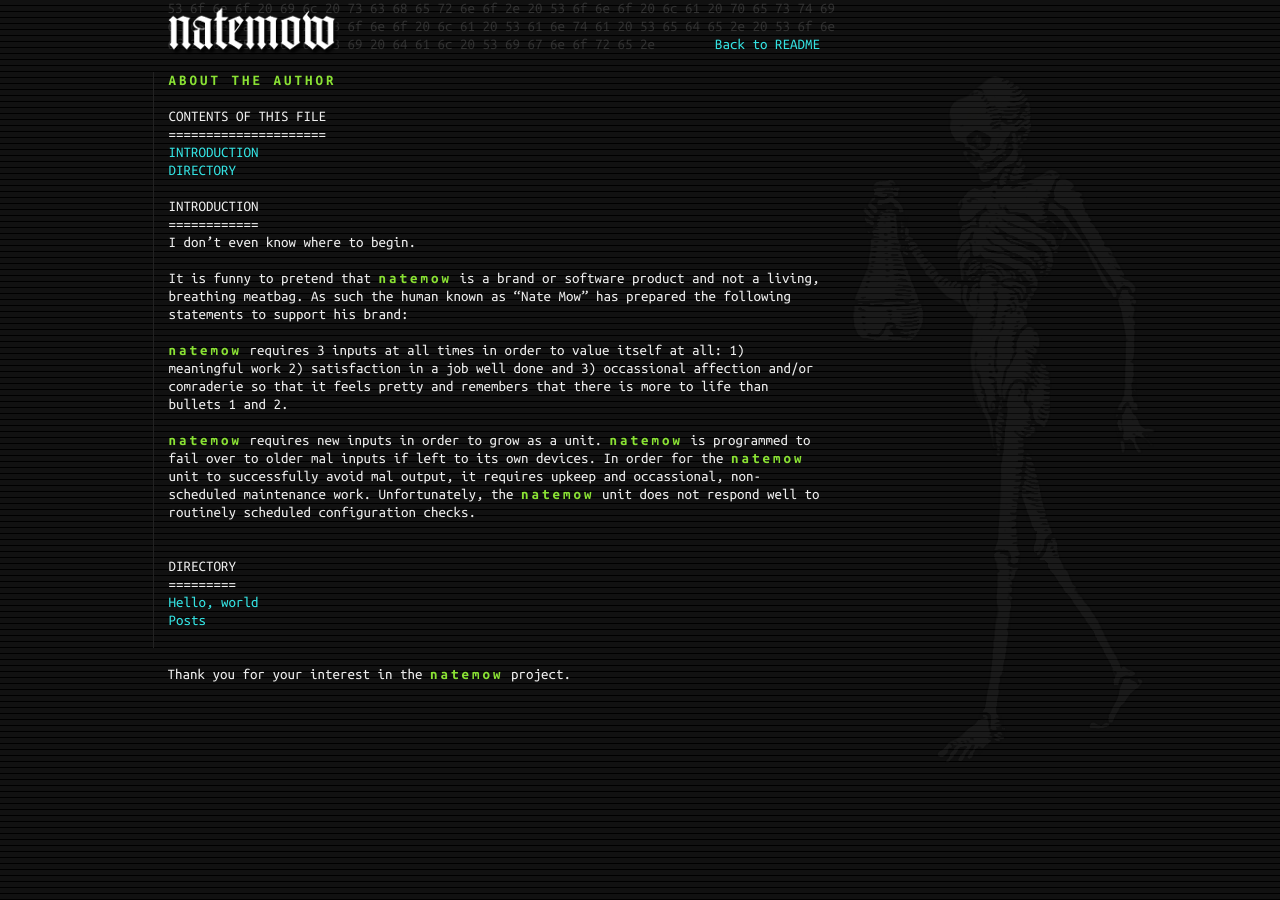
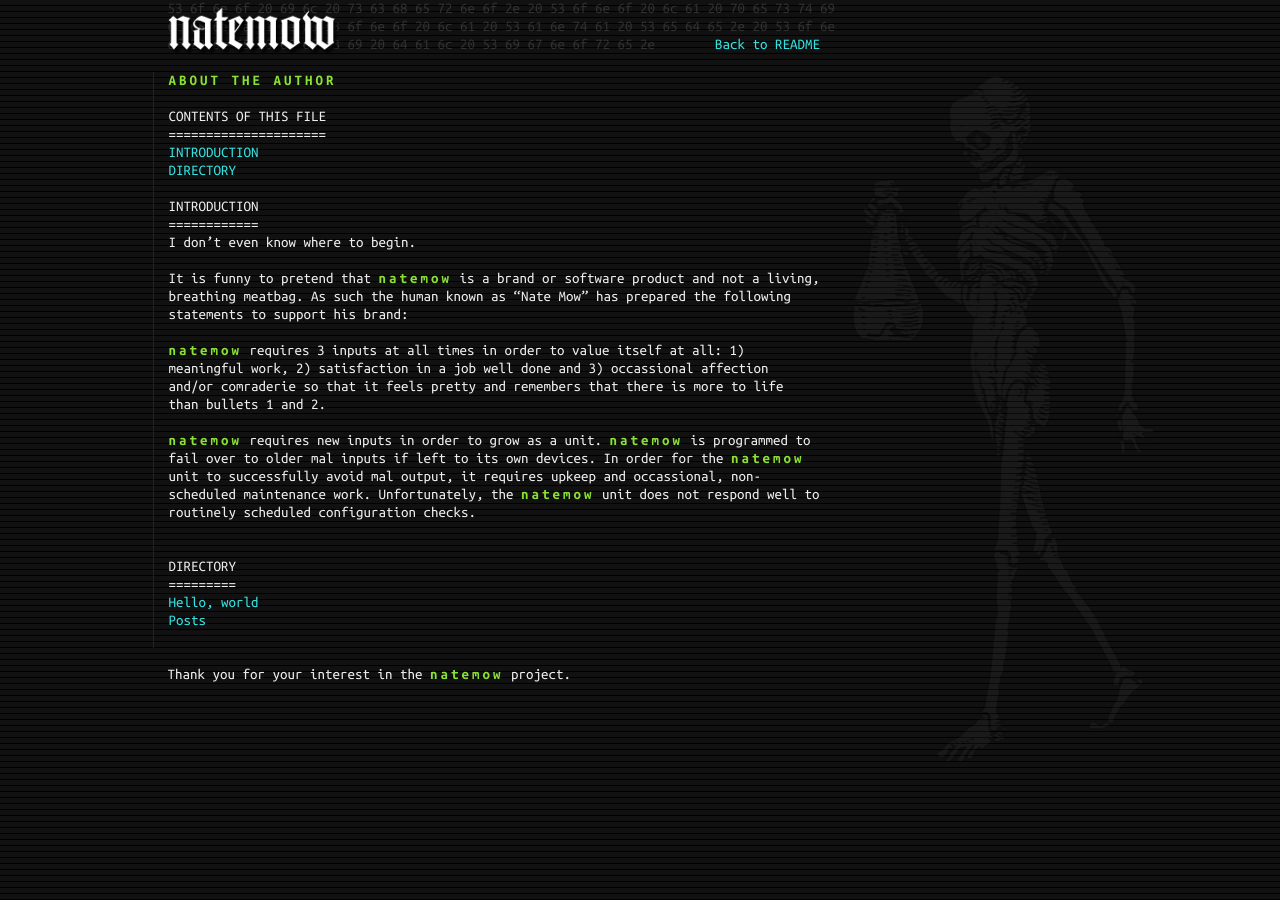
Before and after one commit to natemow/natemow.github.io, a Jekyll site: the page built from about.md, in a window 1280 px wide. Built offline with Jekyll 4.4.1, drawn with Linux system fonts in a browser that asks for light colours; nearby versions of some CDN libraries.

Commit message:
Actual blog shiz.

```diff
--- a/about.md
+++ b/about.md
@@ -10,6 +10,6 @@ I don't even know where to begin.
 
 It is funny to pretend that {% include brand.html %} is a brand or software product and not a living, breathing meatbag. As such the human known as "Nate Mow" has prepared the following statements to support his brand:
 
-* {% include brand.html %} requires 3 inputs at all times in order to value itself at all: 1) meaningful work 2) satisfaction in a job well done and 3) occassional affection and/or comraderie so that it feels pretty and remembers that there is more to life than bullets 1 and 2.
+* {% include brand.html %} requires 3 inputs at all times in order to value itself at all: 1) meaningful work, 2) satisfaction in a job well done and 3) occassional affection and/or comraderie so that it feels pretty and remembers that there is more to life than bullets 1 and 2.
 
 * {% include brand.html %} requires new inputs in order to grow as a unit. {% include brand.html %} is programmed to fail over to older mal inputs if left to its own devices. In order for the {% include brand.html %} unit to successfully avoid mal output, it requires upkeep and occassional, non-scheduled maintenance work. Unfortunately, the {% include brand.html %} unit does not respond well to routinely scheduled configuration checks.
```
